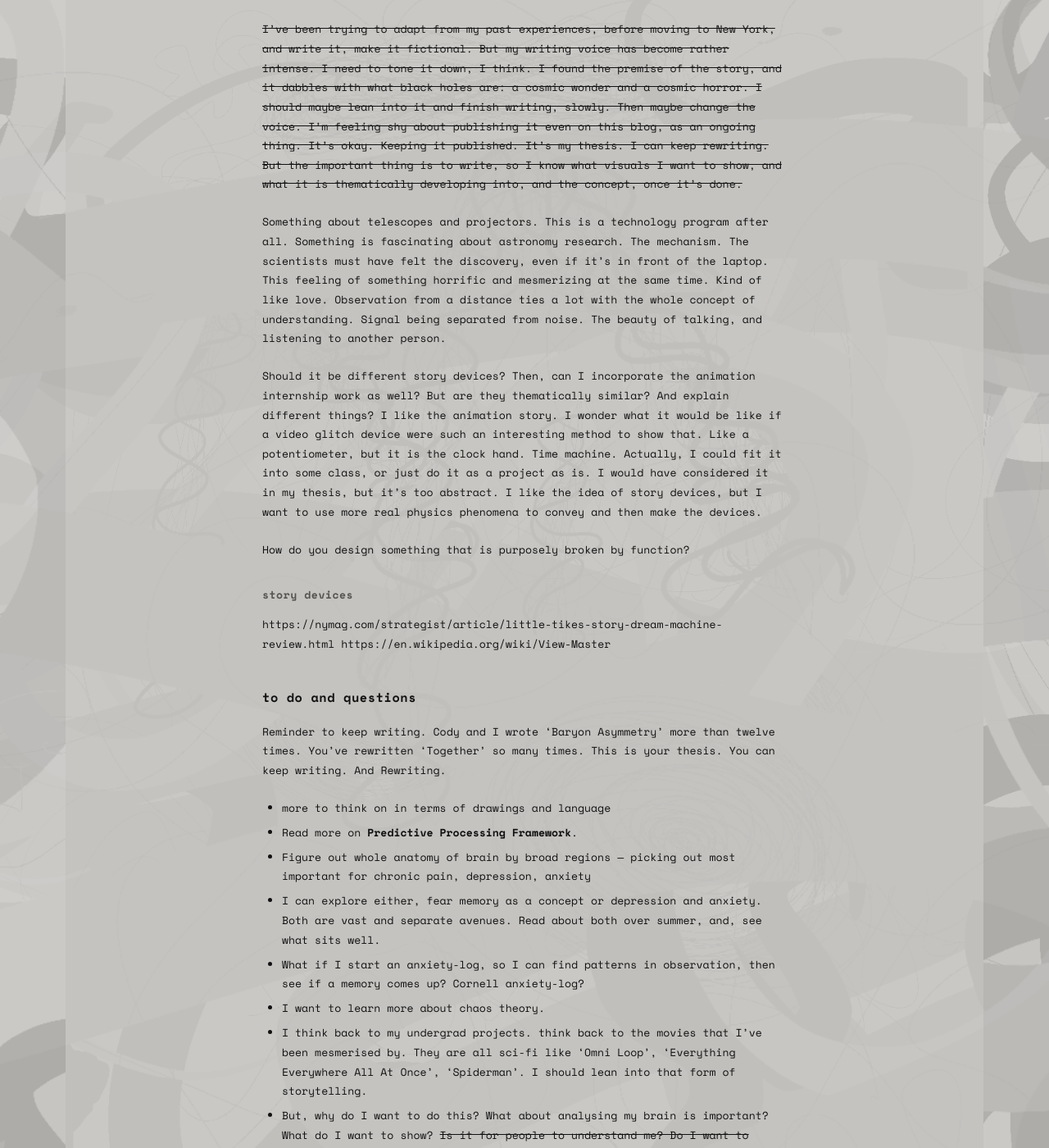
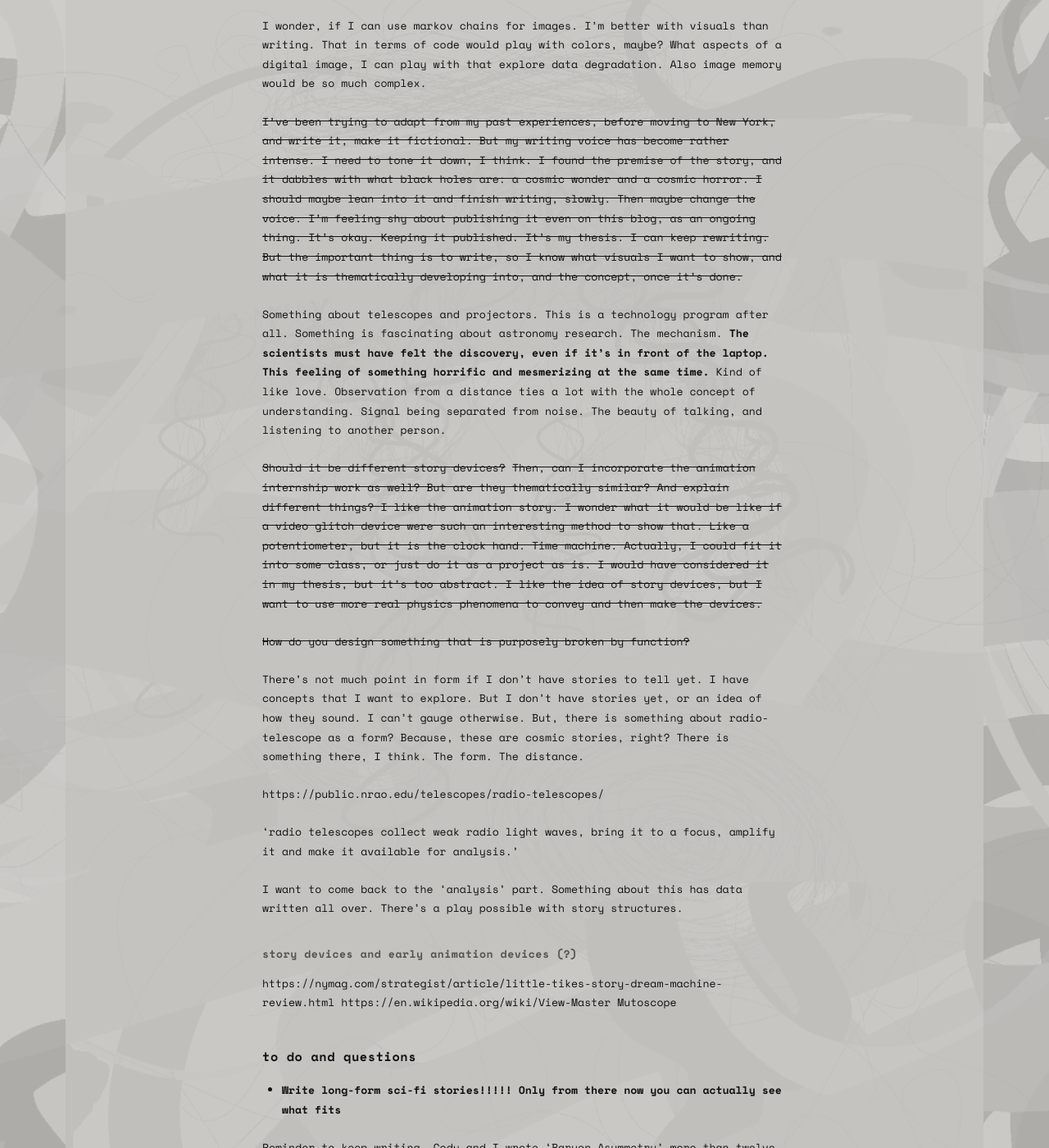
Before and after one commit to shlokamohanty/i-write-sometimes, a Jekyll site: the page built from _posts/2026-04-25-thesis-ideation.md, in a window 1280 px wide and 1400 px high, scrolled down 10376 px. Shown: the whole window at 82% size. Built offline with Jekyll 4.4.1, drawn with Linux system fonts in a browser that asks for light colours; some web fonts are replaced; some of the changed text lies outside the part shown.

Commit message:
jnjnj
nknjk

```diff
--- a/_posts/2026-04-25-thesis-ideation.md
+++ b/_posts/2026-04-25-thesis-ideation.md
@@ -5,11 +5,12 @@ subtitle:
 date: 2026-04-25
 tags: thesis-ongoing
 ---
-very rough - from using 100 days of making as my basis
+
+Very rough - from using 100 days of making as my basis. 'Puppet Hands' Shloka is back. Not in a dissociative way. in an ideation way. I can only think with space (the irony here), and less pressure. Next semester, I need to focus on learning rather than on finishing projects. So, I have space for this.
 
 ## funny names
-lobotomy of my brain
-nervous system
+~~lobotomy of my brain~~
+~~nervous system~~
 
 ## thoughts
 
@@ -51,6 +52,7 @@ memory is a material in neuroscience that builds identity
 
 - 98% of a person's atoms are replaced every year
 - basic biology property: molecular components are replaced over time
+
 ---
 
 ~~My brain as is a city? database data center with a database? time machine. A hyperobject of anxiety and grief.~~
@@ -59,20 +61,20 @@ I learnt about what an hyperobject is because of this song, https://open.spotify
 
 ~~The brain is a time-machine (mechanism). My memories are hyperobjects (material) of anxiety and grief (what the hyperobjects are made up of). Maybe, anxiety is a hyperobject of grief too.~~
 
-Control as hyperobject.
+~~Control as hyperobject.~~ This depends on after the stories are done. First, I need to write. I'm just fascinated by the word hyperobjects right now.
 
 time in conjunction to neuroscience and physics
 
 - past, present and future, exist at once in neuroscience
 - organises reality through memories
-- sequences life experiences into narratives create the illusion or the sensation of continuity
+- **sequencing life experiences into narratives create the illusion or the sensation of continuity**
 - without memory your perception of linear time will begin to collapse
 
 Fear memory is the learned content (what's dangerous), and anxiety is what it looks like when that threat-prediction system runs chronically, even without a trigger.
 
 ---
 
-### Understanding & semantic isolation
+### understanding & semantic isolation
 
 There is so much about people and communication. The histories of two people can be so different that, even though they are in the same room and use the exact same words, they are talking about different things. One can use the same word, but the cause of the idea of that word is unique to their past.
 
@@ -125,7 +127,7 @@ Raviya pointed out that I occasionally have a tendency to hide my feelings, whic
 ---
 ### want vs choice
 
-> It made me think about the difference between a want and a choice. Because I used to use them interchangeably, I didn't think much. But want is more internal, vs choice is external. Want is something you can't control, but choice is something you can control. Want is something that happens to you. There's more intentionality with choice.
+> ~~It made me think about the difference between a want and a choice. Because I used to use them interchangeably, I didn't think much. But want is more internal, vs choice is external. Want is something you can't control, but choice is something you can control. Want is something that happens to you. There's more intentionality with choice.~~ They could happen together. It's not a dichotomy. However, wants can shape the choices.
 
 **Now, I thought about this more, and realised I have a deep-rooted desire to be chosen for. This is a want.** In reality, you don't choose to be chosen. I only have choice over my actions.
 
@@ -169,6 +171,7 @@ Science is deeply rooted in control. Makes sense, how in undergrad, the structur
 
 ---
 ### black holes
+
 There's something about the genre of cosmic horror that ends up in a form of cosmic wonder, and uncertainty, and my interests in arts and sciences.
 
 Blackhole information loss paradox.
@@ -181,20 +184,20 @@ How can you approach anxiety with awe?
 
 learning more about neuroscience and computation using the flower that i made in 'Energy' as a way to connect my interests in physical computing and illustration.
 
-putting another marker on the memories to note when I was on amitriptyline and when I wasn't for 100 days.
+~~putting another marker on the memories to note when I was on amitriptyline and when I wasn't for 100 days.~~
 
 I thought exactly what direction my thesis is going into, and now I'm unclear as I'm researching. I'm really not the best writer. I don't want to make a ‘writing’ thesis. I won't be able to pull that off.
 
-It has to be solar, because, the 'Sun'.
+~~It has to be solar, because, the 'Sun'.~~
 
-> 'The Sun, it burns every day.' - more so, the circadian rhythm
+> ~~'The Sun, it burns every day.' - more so, the circadian rhythm~~
 
 physical mechanisms:
 
 - airport departure board flipping mechanism
 - [https://www.newschool.edu/parsons/profile/lucia-daniel/](https://www.newschool.edu/parsons/profile/lucia-daniel/)
 
-> It has to be a dynamic system.
+> **It has to be a dynamic system.**
 
 > When I went to MoMa last December, I really liked https://www.moma.org/calendar/exhibitions/5768. It was also inspired by drawings.
 
@@ -212,35 +215,47 @@ physical mechanisms:
 
 > I think there is something here, that I could do with the methodology I used for memory n-grams.
 
-> While making the poetry generator, there was something that I thought of. My initial coding attempts were failing because there wasn't enough memory. So I had to make the loop work in a manner so it doesn't store the memory. It is fresh each time, which made me think of doing a project that is a commentary on memory and data. But it ties in heavily with data degradation.
+> **While making the poetry generator, there was something that I thought of. My initial coding attempts were failing because there wasn't enough memory. So I had to make the loop work in a manner so it doesn't store the memory. It is fresh each time, which made me think of doing a project that is a commentary on memory and data. But it ties in heavily with data degradation.**
 
 I wonder, if I can use markov chains for images. I'm better with visuals than writing. That in terms of code would play with colors, maybe? What aspects of a digital image, I can play with that explore data degradation. Also image memory would be so much complex.
 
 ~~I've been trying to adapt from my past experiences, before moving to New York, and write it, make it fictional. But my writing voice has become rather intense. I need to tone it down, I think. I found the premise of the story, and it dabbles with what black holes are: a cosmic wonder and a cosmic horror. I should maybe lean into it and finish writing, slowly. Then maybe change the voice. I’m feeling shy about publishing it even on this blog, as an ongoing thing. It's okay. Keeping it published. It's my thesis. I can keep rewriting. But the important thing is to write, so I know what visuals I want to show, and what it is thematically developing into, and the concept, once it's done.~~
 
-Something about telescopes and projectors. This is a technology program after all. Something is fascinating about astronomy research. The mechanism. The scientists must have felt the discovery, even if it's in front of the laptop. This feeling of something horrific and mesmerizing at the same time. Kind of like love. Observation from a distance ties a lot with the whole concept of understanding. Signal being separated from noise. The beauty of talking, and listening to another person.
+Something about telescopes and projectors. This is a technology program after all. Something is fascinating about astronomy research. The mechanism. **The scientists must have felt the discovery, even if it's in front of the laptop. This feeling of something horrific and mesmerizing at the same time.** Kind of like love. Observation from a distance ties a lot with the whole concept of understanding. Signal being separated from noise. The beauty of talking, and listening to another person.
 
-Should it be different story devices? Then, can I incorporate the animation internship work as well? But are they thematically similar? And explain different things? I like the animation story. I wonder what it would be like if a video glitch device were such an interesting method to show that. Like a potentiometer, but it is the clock hand. Time machine. Actually, I could fit it into some class, or just do it as a project as is. I would have considered it in my thesis, but it's too abstract. I like the idea of story devices, but I want to use more real physics phenomena to convey and then make the devices.
+~~Should it be different story devices?~~ ~~Then, can I incorporate the animation internship work as well? But are they thematically similar? And explain different things? I like the animation story. I wonder what it would be like if a video glitch device were such an interesting method to show that. Like a potentiometer, but it is the clock hand. Time machine. Actually, I could fit it into some class, or just do it as a project as is. I would have considered it in my thesis, but it's too abstract. I like the idea of story devices, but I want to use more real physics phenomena to convey and then make the devices.~~
 
-How do you design something that is purposely broken by function?
-###  story devices
+~~How do you design something that is purposely broken by function?~~
+
+There's not much point in form if I don't have stories to tell yet. I have concepts that I want to explore. But I don't have stories yet, or an idea of how they sound. I can't gauge otherwise. But, there is something about radio-telescope as a form? Because, these are cosmic stories, right? There is something there, I think. The form. The distance.
+
+https://public.nrao.edu/telescopes/radio-telescopes/
+
+'radio telescopes collect weak radio light waves, bring it to a focus, amplify it and make it available for analysis.'
+
+I want to come back to the 'analysis' part. Something about this has data written all over. There’s a play possible with story structures.
+
+###  story devices and early animation devices (?)
 
 https://nymag.com/strategist/article/little-tikes-story-dream-machine-review.html
 https://en.wikipedia.org/wiki/View-Master
+Mutoscope
 
 ## to do and questions
+
+- **Write long-form sci-fi stories!!!!! Only from there now you can actually see what fits**
 
 Reminder to keep writing. Cody and I wrote ‘Baryon Asymmetry’ more than twelve times. You’ve rewritten ‘Together’ so many times. This is your thesis. You can keep writing. And Rewriting.
 
 - more to think on in terms of drawings and language
-- Read more on **Predictive Processing Framework**.
-- Figure out whole anatomy of brain by broad regions — picking out most important for chronic pain, depression, anxiety
+- ~~Read more on Predictive Processing Framework.~~
+- ~~Figure out whole anatomy of brain by broad regions — picking out most important for chronic pain, depression, anxiety~~
 - I can explore either, fear memory as a concept or depression and anxiety. Both are vast and separate avenues. Read about both over summer, and, see what sits well.
-- What if I start an anxiety-log, so I can find patterns in observation, then see if a memory comes up? Cornell anxiety-log?
+- ~~What if I start an anxiety-log, so I can find patterns in observation, then see if a memory comes up? Cornell anxiety-log?~~
 - I want to learn more about chaos theory.
 - I think back to my undergrad projects. think back to the movies that I’ve been mesmerised by. They are all sci-fi like ‘Omni Loop’, ‘Everything Everywhere All At Once’, ‘Spiderman’. I should lean into that form of storytelling.
-- But, why do I want to do this? What about analysing my brain is important? What do I want to show? ~~Is it for people to understand me? Do I want to understand myself? What is understanding? This is a crazy thing though.~~
-- I think I need to do simultaneous thinking, going back to what I learnt from the feedback collective from the 'Trash!' project. I need to think of technique, research concepts, and what is the story or stories. I have a problem I discovered recently with animation, is that, I get caught up in technique because I want to try new things. That's where the story falls short. Maybe instead of trying to create new experimental techniques (this is something I can always try later in life and why I want to get into research), look at existing ones and develop from it.
+- But, why do I want to do this? ~~What about analysing my brain is important?~~ What do I want to show? ~~Is it for people to understand me? Do I want to understand myself? What is understanding? This is a crazy thing though.~~
+- I think I need to do simultaneous thinking, going back to what I learnt from the feedback collective from the 'Trash!' project. I need to think of technique, research concepts, and what is the story or stories. **I have a problem I discovered recently with animation, is that, I get caught up in technique because I want to try new things. That's where the story falls short.** Maybe instead of trying to create new experimental techniques (this is something I can always try later in life and why I want to get into research), look at existing ones and develop from it.
 - https://www.instagram.com/kinetichorizons/
 - https://www.mdpub.com/scopeworks/cookie.html
 - ~~Is the brain just calm chaos?~~
@@ -266,6 +281,7 @@ While reading Jan Westerhoff's 'Reality', some quotes stood out:
 
 ## people and resources
 
-Find people to talk to in neuroscience - ground this with more empirical science.
-- Sarah, Raviya's friend
+~~Find people to talk to in neuroscience - ground this with more empirical science.~~
+- ~~Sarah, Raviya's friend~~
+- ground this with more empirical astronomy
 - I have to take a moment and acknowledge the fact that RWET became a very much the class that helped me think so much about my thesis.
```
Also changed, not shown: _posts/.obsidian/workspace.json (+19 -19 lines), _posts/2026-07-29-thesis-story-3.md (+11 -1 lines).
